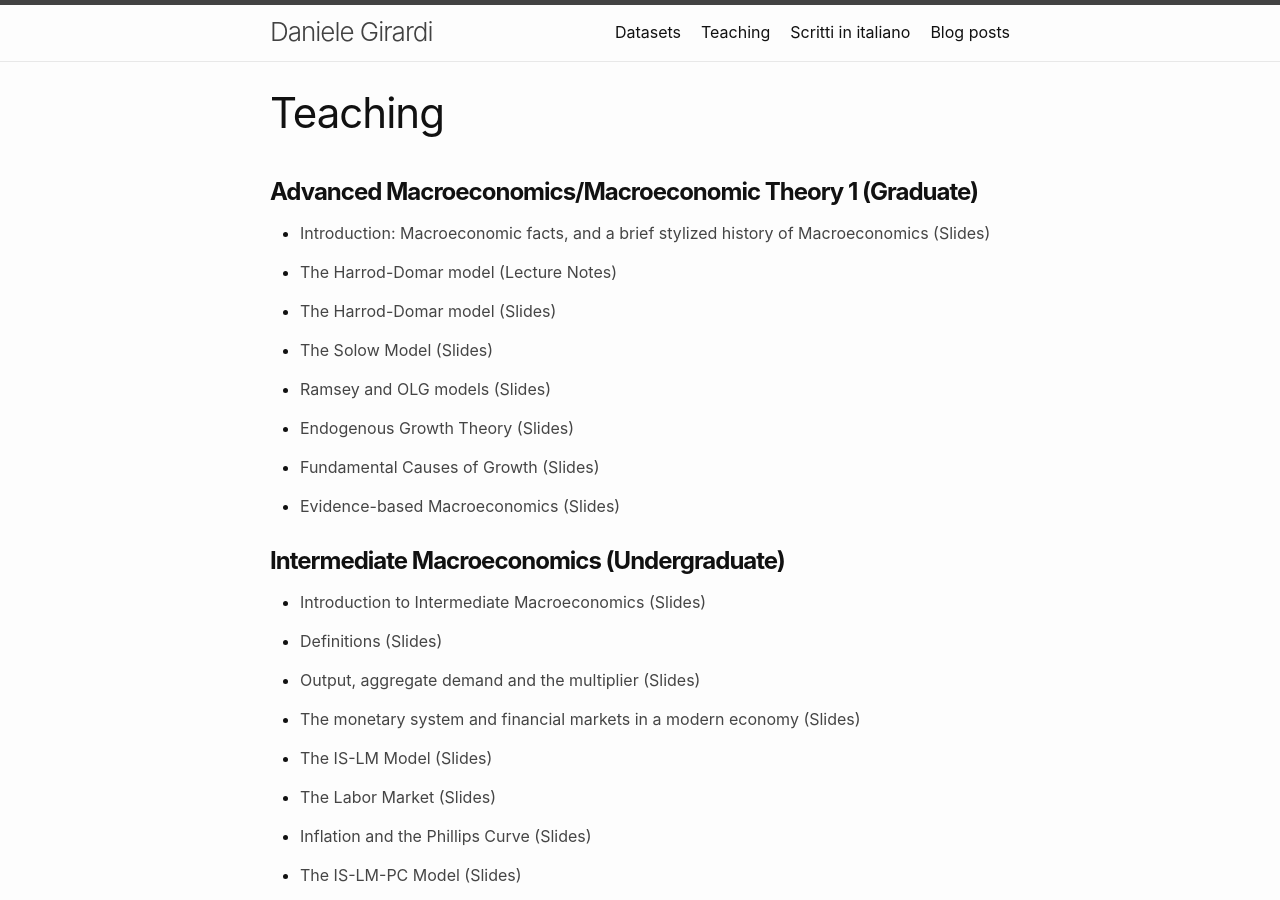
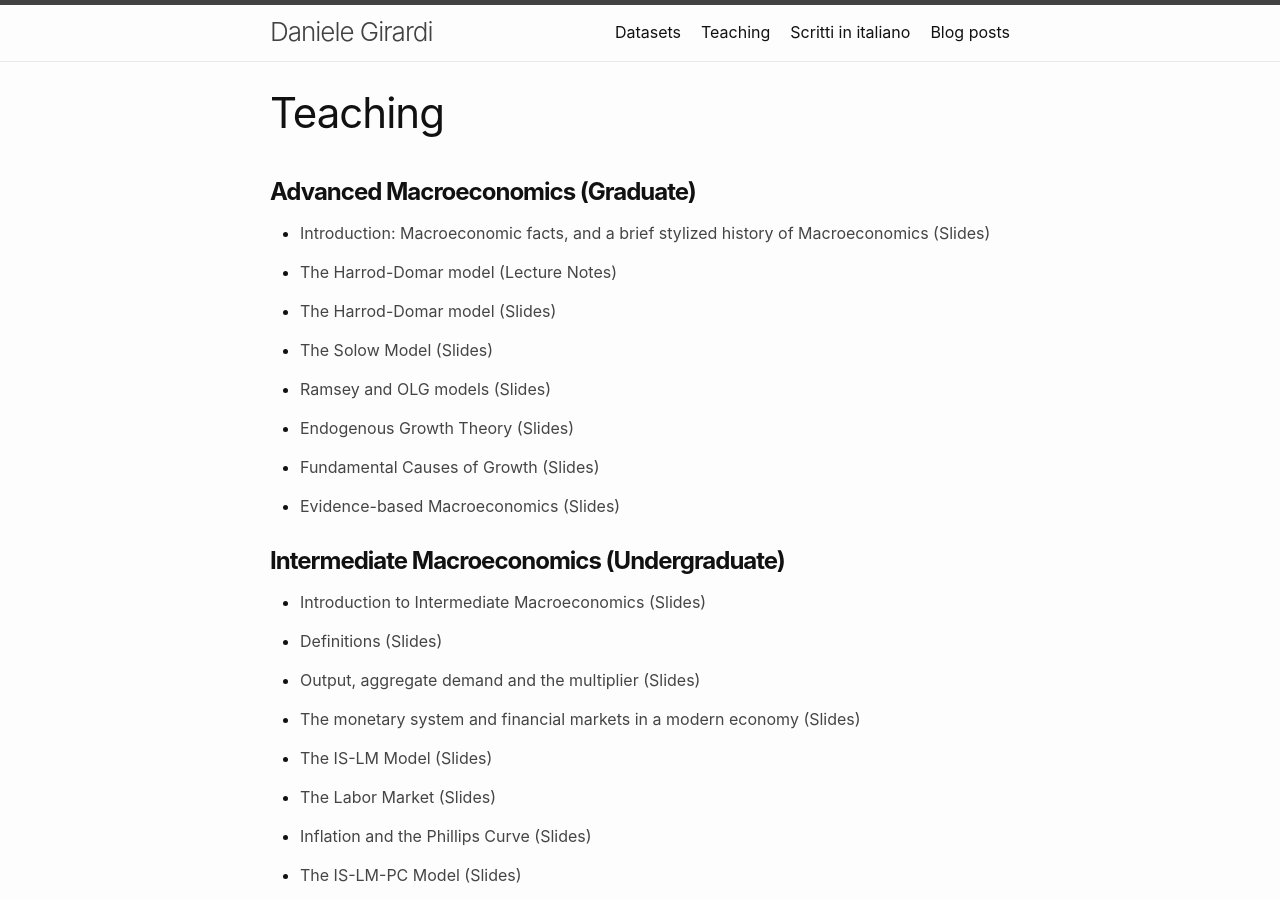
Before and after one commit to danielegirardi/danielegirardi.github.io, a Jekyll site: the page built from teaching.md, in a window 1280 px wide and 900 px high. Built offline with Jekyll 4.4.1, drawn with Linux system fonts in a browser that asks for light colours; some of the changed lines change nothing that is shown.

Commit message:
Update teaching.md

```diff
--- a/teaching.md
+++ b/teaching.md
@@ -5,7 +5,7 @@ permalink: /teaching/
 ---
 
 <h1><strong style="font-size: 1.5rem;">
-Advanced Macroeconomics/Macroeconomic Theory 1 (Graduate)</strong></h1>
+Advanced Macroeconomics (Graduate)</strong></h1>
 
 <ul style="list-style-type: disc;">
  	<li><a style="color: #454545;" href="https://danielegirardi.github.io/posts/documents/7SSPP402_2023_Slides_Introduction.pdf" target="_blank" rel="noopener"> Introduction: Macroeconomic facts, and a brief stylized history of Macroeconomics (Slides)</a><br/></li>
@@ -98,11 +98,11 @@ Econometrics (Undergraduate)</strong></h1>
 </ul>
 
 <ul style="list-style-type: disc;">
- 	<li><a style="color: #454545;" href="https://danielegirardi.github.io/posts/documents/Econ452_FA2021_Sec5.pdf" target="_blank" rel="noopener">Linear Regression II: Multiple Regressors (Slides) </a><br/></li>
+ 	<li><a style="color: #454545;" href="https://danielegirardi.github.io/posts/documents/Econ452_FA2022_Sec5.pdf" target="_blank" rel="noopener">Linear Regression II: Multiple Regressors (Slides) </a><br/></li>
 </ul>
 
 <ul style="list-style-type: disc;">
- 	<li><a style="color: #454545;" href="https://danielegirardi.github.io/posts/documents/Econ452_FA2021_8_Panel_data.pdf" target="_blank" rel="noopener">Regression with Panel Data (Slides) </a><br/></li>
+ 	<li><a style="color: #454545;" href="https://danielegirardi.github.io/posts/documents/Econ452_FA2022_8_Panel_data.pdf" target="_blank" rel="noopener">Regression with Panel Data (Slides) </a><br/></li>
 </ul>
 
 <ul style="list-style-type: disc;">
```
